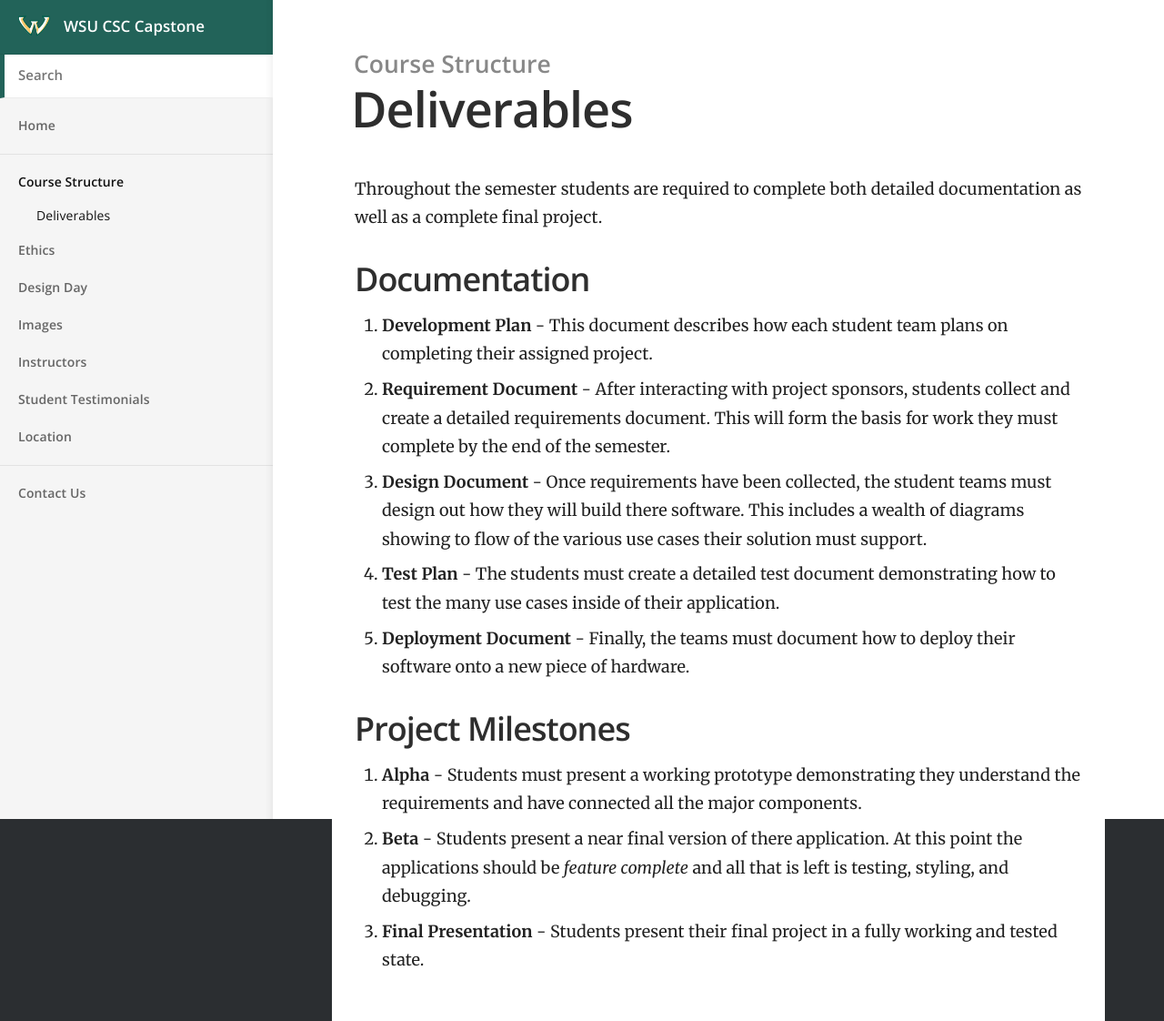
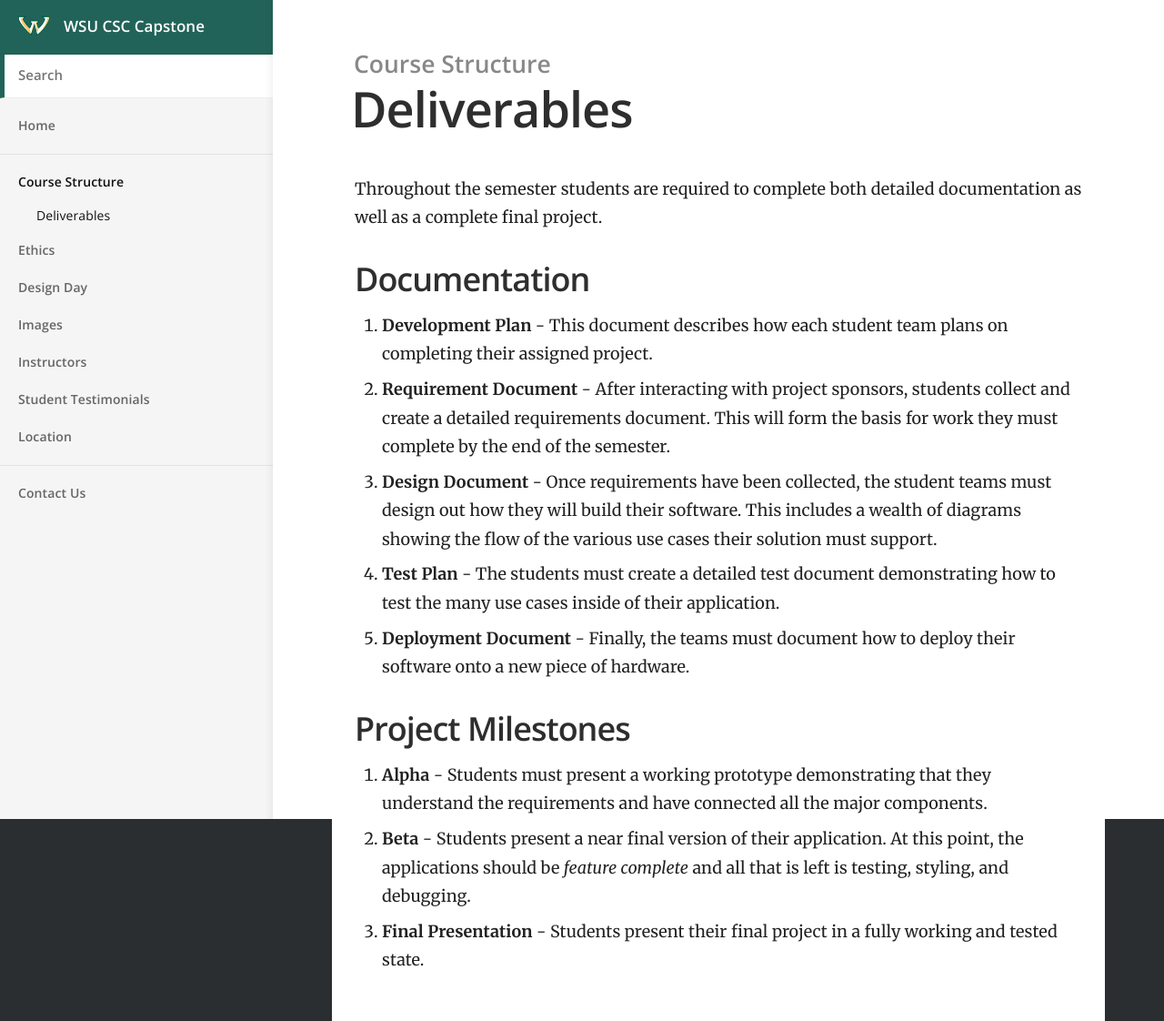
Before and after one commit to wsu-csc-capstone/wsu-csc-capstone.github.io, a Jekyll site: the page built from _docs/course-structure/deliverables.md, in a window 1280 px wide. Shown: the whole page at 91% size. Built offline with Jekyll 4.4.1, drawn with Linux system fonts in a browser that asks for light colours.

Commit message:
More typos

```diff
--- a/_docs/course-structure/deliverables.md
+++ b/_docs/course-structure/deliverables.md
@@ -16,17 +16,17 @@ completing their assigned project.
 and create a detailed requirements document. This will form the basis for work they
 must complete by the end of the semester.
 3. **Design Document** - Once requirements have been collected, the student teams
-must design out how they will build there software. This includes a wealth of
-diagrams showing to flow of the various use cases their solution must support.
+must design out how they will build their software. This includes a wealth of
+diagrams showing the flow of the various use cases their solution must support.
 4. **Test Plan** - The students must create a detailed test document demonstrating
 how to test the many use cases inside of their application.
 5. **Deployment Document** - Finally, the teams must document how to deploy their
 software onto a new piece of hardware.
 
 ## Project Milestones
-1. **Alpha** - Students must present a working prototype demonstrating they understand
+1. **Alpha** - Students must present a working prototype demonstrating that they understand
 the requirements and have connected all the major components.
-2. **Beta** - Students present a near final version of there application. At this point
+2. **Beta** - Students present a near final version of their application. At this point,
 the applications should be *feature complete* and all that is left is
 testing, styling, and debugging.
 3. **Final Presentation** - Students present their final project in a fully
```
